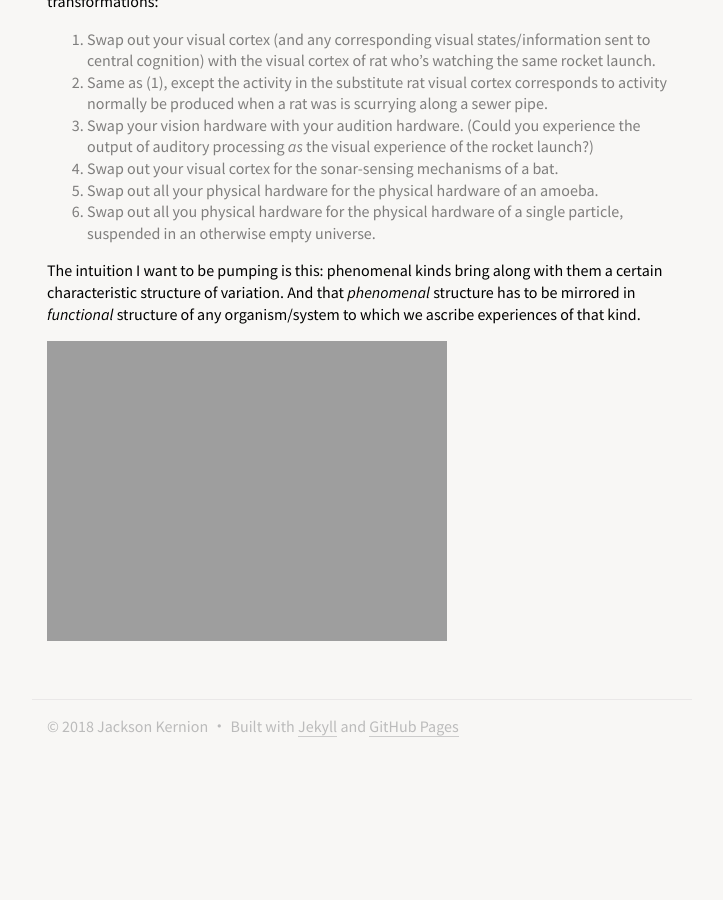
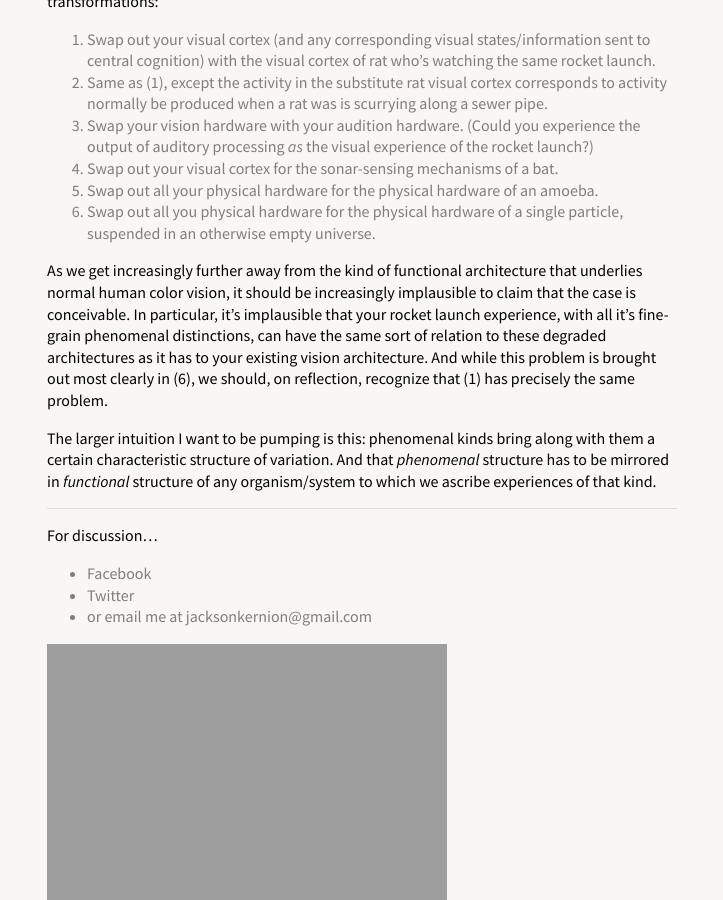
Before and after one commit to jacksonkernion/jacksonkernion.github.io, a Jekyll site: the page built from posts/dissonant-qualia.md, in a window 1280 px wide and 900 px high, scrolled down 1282 px. Shown: the whole window, without its empty margins (278-1001 px from the left). Built offline with Jekyll 4.4.1, drawn with Linux system fonts in a browser that asks for light colours; nearby versions of some CDN libraries; before the commit the page ends 2035 px from its top, so only the background shows below that.

Commit message:
update dissonant wualia

```diff
--- a/posts/dissonant-qualia.md
+++ b/posts/dissonant-qualia.md
@@ -32,6 +32,16 @@ Here's one example: say you're having the visual experience of watching a rocket
 5. Swap out all your physical hardware for the physical hardware of an amoeba.
 6. Swap out all you physical hardware for the physical hardware of a single particle, suspended in an otherwise empty universe.
 
-The intuition I want to be pumping is this: phenomenal kinds bring along with them a certain characteristic structure of variation. And that *phenomenal* structure has to be mirrored in *functional* structure of any organism/system to which we ascribe experiences of that kind.
+As we get increasingly further away from the kind of functional architecture that underlies normal human color vision, it should be increasingly implausible to claim that the case is conceivable. In particular, it's implausible that your rocket launch experience, with all it's fine-grain phenomenal distinctions, can have the same sort of relation to these degraded architectures as it has to your existing vision architecture. And while this problem is brought out most clearly in (6), we should, on reflection, recognize that (1) has precisely the same problem.
+
+The larger intuition I want to be pumping is this: phenomenal kinds bring along with them a certain characteristic structure of variation. And that *phenomenal* structure has to be mirrored in *functional* structure of any organism/system to which we ascribe experiences of that kind.
+
+---
+
+For discussion...
+
+- [Facebook](https://www.facebook.com/544290131/posts/10156669107740132)
+- [Twitter](https://twitter.com/jacksonkernion/status/1068900086401429508)
+- or email me at jacksonkernion@gmail.com
 
 <img src="http://jacksonkernion.com/assets/images/dissonant-qualia.png" class="img-fluid">
```
